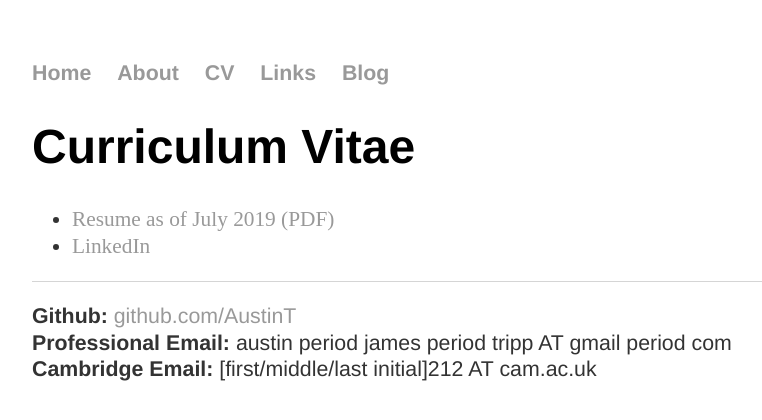
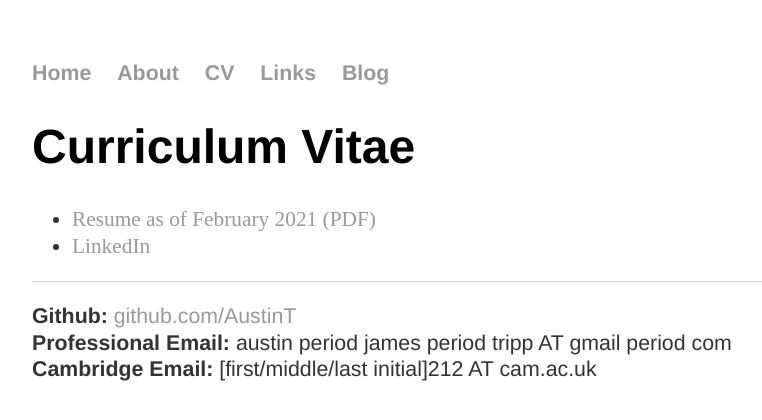
Before and after one commit to AustinT/AustinT.github.io, a Jekyll site: the page built from cv/index.md, in a window 1280 px wide. Shown: the top 420 px of the page, without its empty margins (160-922 px from the left). Built offline with Jekyll 4.4.1, drawn with Linux system fonts in a browser that asks for light colours.

Commit message:
update cv

```diff
--- a/cv/index.md
+++ b/cv/index.md
@@ -3,5 +3,5 @@
 title: Austin Tripp
 ---
 # Curriculum Vitae
-- [Resume as of July 2019 (PDF)](/files/austin-cv-website.pdf)
+- [Resume as of February 2021 (PDF)](/files/austin-cv-website.pdf)
 - [LinkedIn](https://www.linkedin.com/in/austin-tripp)
```
Also changed, not shown: 1 other file.
